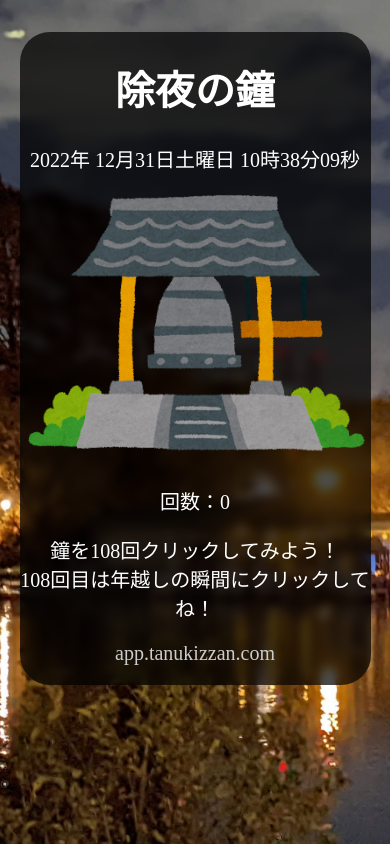
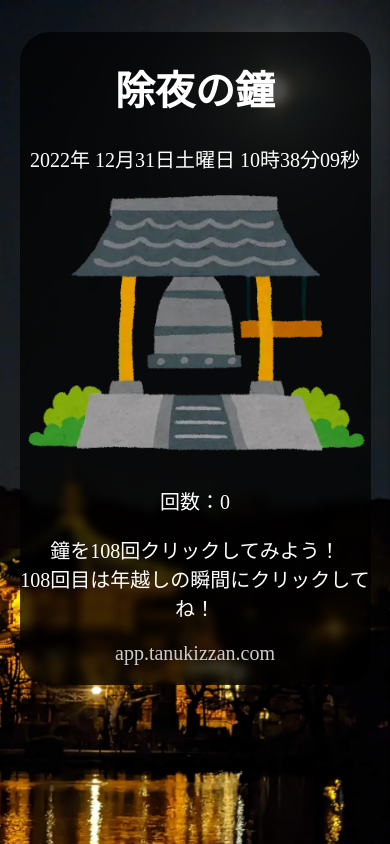
Before and after one commit to tanukizzan/joya, a plain HTML site: page index.html in a window 390 px wide. Drawn offline with nearby package versions, Linux system fonts and the light colour scheme; a web font is replaced by a local one.

Commit message:
webp置換&修正

```diff
--- a/index.html
+++ b/index.html
@@ -7,24 +7,27 @@
   <meta name="twitter:card" content="summary" />
   <meta property="og:url" content="https://app.tanukizzan.com/joya/" />
   <meta property="og:title" content="除夜の鐘" />
-  <meta property="og:image" content="https://app.tanukizzan.com/joya/media/joyanokane.png" />
+  <meta property="og:image" content="https://app.tanukizzan.com/joya/media/joyanokane.webp" />
   <meta property="og:description" content="ネットで除夜の鐘を撞くことができるサイトです。108回撞くと何かが起きます。" />
   <title>除夜の鐘</title>
   <link rel="stylesheet" href="./style.css">
 </head>
 
 <body>
+  <div class="background"></div>
+  <div id="particles-js"></div>
   <main>
     <h1>除夜の鐘</h1>
     <p id="time">時刻が表示されます</p>
     <div class="img-area">
-      <img src="./media/odo.png" alt="除夜の鐘" id="joya-back">
-      <img src="./media/kane.png" alt="鐘" id="kane">
+      <img src="./media/odo.webp" alt="除夜の鐘" id="joya-back">
+      <img src="./media/kane.webp" alt="鐘" id="kane">
       <audio src="./media/kane.mp3" id="kane-sound"></audio>
     </div>
     <p>回数：<span id="count">0</span></p>
     <p id="result">鐘を108回クリックしてみよう！<br>108回目は年越しの瞬間にクリックしてね！</p>
     <p><a href="https://app.tanukizzan.com">app.tanukizzan.com</a></p>
+    <script src="http://cdn.jsdelivr.net/particles.js/2.0.0/particles.min.js"></script>
     <script src="./script.js"></script>
   </main>
 </body>
--- a/script.js
+++ b/script.js
@@ -1,3 +1,4 @@
+const particles = document.getElementById('particles-js');
 const time = document.getElementById('time');
 const kane = document.getElementById('kane');
 const count = document.getElementById('count');
@@ -7,7 +8,7 @@ const result = document.getElementById('result');
 // 時刻表示
 function set2fig(num) {
   var ret;
-  if(num < 10) {
+  if (num < 10) {
     ret = '0' + num;
   } else {
     ret = num;
@@ -19,24 +20,99 @@ function clock() {
   const youbi = ['日', '月', '火', '水', '木', '金', '土'];
   time.innerHTML = now.getFullYear() + '年 ' + (now.getMonth() + 1) + '月' + now.getDate() + '日' + youbi[now.getDay()] + '曜日 ' + set2fig(now.getHours()) + '時' + set2fig(now.getMinutes()) + '分' + set2fig(now.getSeconds()) + '秒';
 }
-setInterval('clock()',1000);
+setInterval('clock()', 1000);
 
 // 鐘をクリックしたら音声再生・アニメーション開始
-kane.addEventListener('click', function() {
+kane.addEventListener('click', function () {
   sound.play();
   kane.classList.add('animation');
 })
 
 let countValue = 0;
 // 鐘の音声が止まったらカウントアップ・アニメーション停止
-sound.addEventListener('ended', function() {
+sound.addEventListener('ended', function () {
   countValue++;
   count.innerHTML = countValue;
-  if(countValue === 108) {
+  if (countValue === 108) {
     // 108回鳴らしたらハッピーニューイヤー
     result.innerHTML = 'HAPPY NEW YEAR!';
     result.style.color = 'red';
     result.style.fontSize = '32px';
+    particles.style.zIndex = '2';
   }
   kane.classList.remove('animation');
 })
+
+particlesJS("particles-js", {
+  "particles": {
+    "number": {
+      "value": 125,//この数値を変更すると紙吹雪の数が増減できる
+      "density": {
+        "enable": false,
+        "value_area": 400
+      }
+    },
+    "color": {
+      "value": ["#EA5532", "#F6AD3C", "#FFF33F", "#00A95F", "#00ADA9", "#00AFEC", "#4D4398", "#E85298"]//紙吹雪の色の数を増やすことが出来る
+    },
+    "shape": {
+      "type": "polygon",//形状はpolygonを指定
+      "stroke": {
+        "width": 0,
+      },
+      "polygon": {
+        "nb_sides": 5//多角形の角の数
+      }
+    },
+    "opacity": {
+      "value": 1,
+      "random": false,
+      "anim": {
+        "enable": true,
+        "speed": 20,
+        "opacity_min": 0,
+        "sync": false
+      }
+    },
+    "size": {
+      "value": 5.305992965476349,
+      "random": true,//サイズをランダムに
+      "anim": {
+        "enable": true,
+        "speed": 1.345709068776642,
+        "size_min": 0.8,
+        "sync": false
+      }
+    },
+    "line_linked": {
+      "enable": false,
+    },
+    "move": {
+      "enable": true,
+      "speed": 10,//この数値を小さくするとゆっくりな動きになる
+      "direction": "bottom",//下に向かって落ちる
+      "random": false,//動きはランダムにならないように
+      "straight": false,//動きをとどめない
+      "out_mode": "out",//画面の外に出るように描写
+      "bounce": false,//跳ね返りなし
+      "attract": {
+        "enable": false,
+        "rotateX": 600,
+        "rotateY": 1200
+      }
+    }
+  },
+  "interactivity": {
+    "detect_on": "canvas",
+    "events": {
+      "onhover": {
+        "enable": false,
+      },
+      "onclick": {
+        "enable": false,
+      },
+      "resize": true
+    },
+  },
+  "retina_detect": true
+});
--- a/style.css
+++ b/style.css
@@ -11,9 +11,6 @@ body {
   margin: auto;
   text-align: center;
   background-color: #000;
-  background-image: url('./media/background.jpg');
-  background-position: center;
-  background-size: cover;
   color: #fff;
   font-family: 'Yuji Syuku', serif;
   min-height: 100vh;
@@ -27,6 +24,25 @@ body {
   box-sizing: border-box;
 }
 
+.background {
+  position: fixed;
+  width: 100%;
+  height: 100%;
+  background-image: url('./media/background.webp');
+  background-position: center;
+  background-size: cover;
+  z-index: 1;
+}
+
+#particles-js {
+  position: fixed;
+  width: 100%;
+  height: 100%;
+  background-color: transparent;
+  transition: .3s;
+  z-index: -1;
+}
+
 main {
   display: block;
   background: rgba(0, 0, 0, 0.7);
@@ -35,6 +51,7 @@ main {
   max-width: 30rem;
   margin: 2rem auto;
   border-radius: 30px;
+  z-index: 3;
 }
 
 #time {margin: 0 auto 1rem auto;}
@@ -71,3 +88,9 @@ main {
 
 a {text-decoration: none; color: #cccccc;}
 a:hover {text-decoration: underline; color: #ffffff;}
+
+@media screen and (max-width: 700px) {
+  .background {
+    background-image: url('./media/smp_background.webp');
+  }
+}
```
Also changed, not shown: media/background.jpg (deleted), media/background.webp (added), media/joyanokane.png (deleted), media/joyanokane.webp (added), media/kane.png (deleted), media/kane.webp (added), media/odo.png (deleted), media/odo.webp (added), media/smp_background.webp (added).
